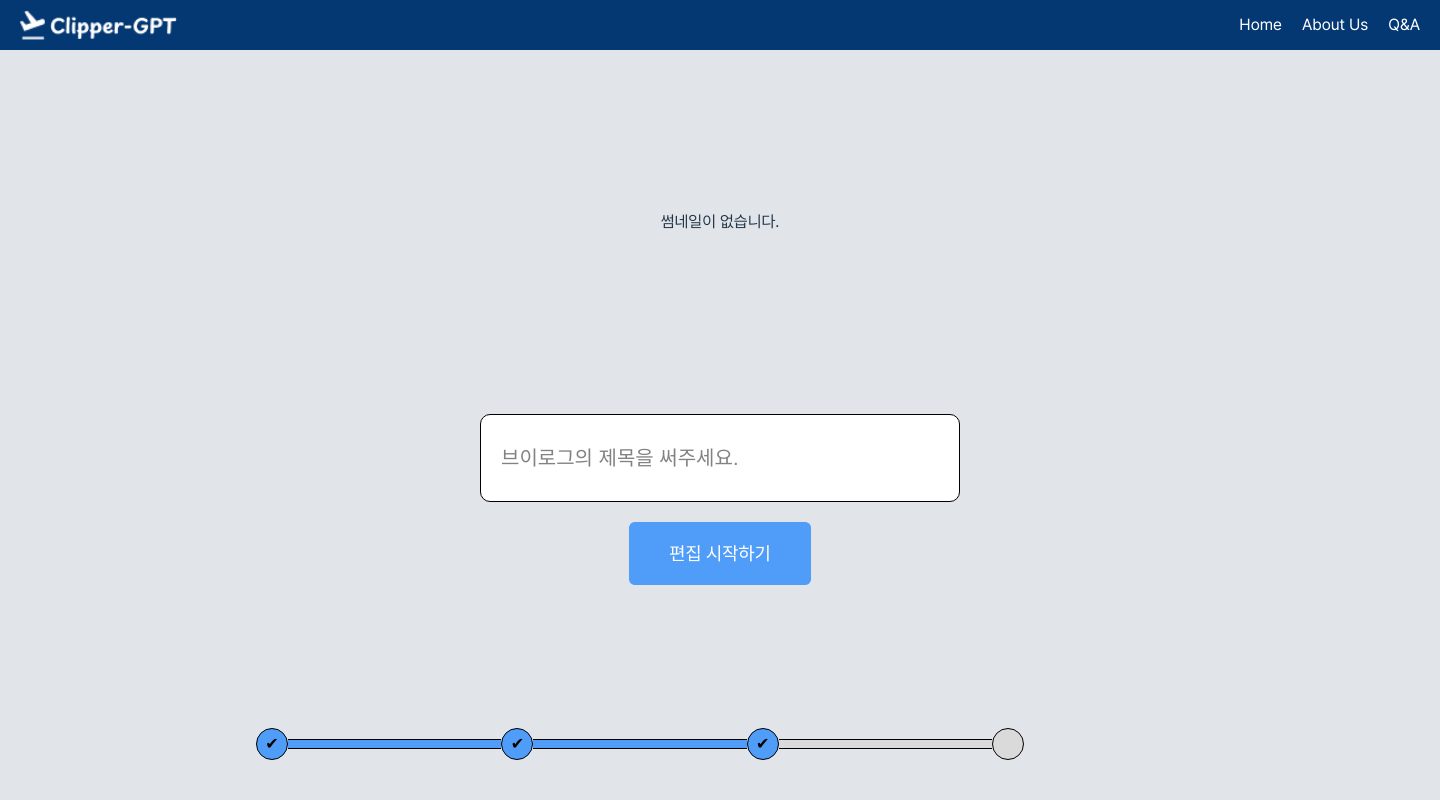
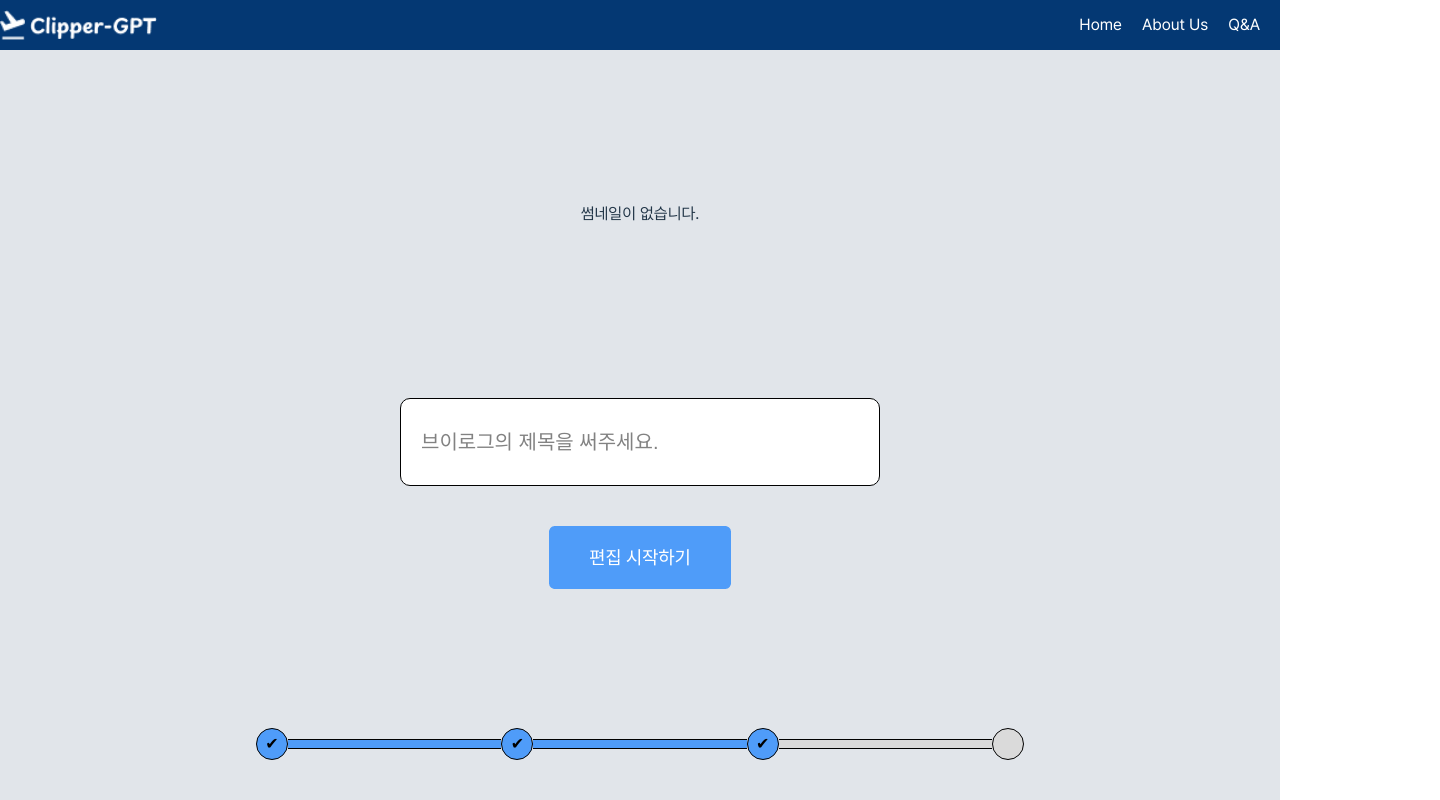
Before and after one commit to oyejin0925/Clipper-GPT, a React (Vite) app: page /editstep3 in a window 1280 px wide. Shown: the whole page, 1440 px wide, since content can reach past the window. Built offline with nearby package versions, Linux system fonts and the light colour scheme.

Commit message:
10/19 editStep 적응형 수정

```diff
--- a/index.html
+++ b/index.html
@@ -5,7 +5,7 @@
     <!-- <link rel="icon" type="image/svg+xml" href="/vite.svg" /> -->
     <link rel="icon" type="image/svg+xml" href="/tmplogo.png"/>
     <meta name="viewport" content="width=device-width, initial-scale=1.0" />
-    <title>Travely</title>
+    <title>Clipper-GPT</title>
   </head>
   <body>
     <div id="root"></div>
--- a/src/App.jsx
+++ b/src/App.jsx
@@ -1,7 +1,7 @@
 import { BrowserRouter, Routes, Route } from 'react-router-dom';
 
 import styled from 'styled-components';
-import Main from './pages/main';
+// import Main from './pages/main';
 import NavBar from './components/navbar';
 import EditStep1 from './pages/edit/editStep1';
 import EditStep2 from './pages/edit/editStep2';
@@ -19,8 +19,8 @@ function App() {
       <NavBar />
           <Container>
             <Routes>
-              <Route path='/' element={<Main />}/>
-              <Route path='/editstep1' element={<EditStep1 />}/>
+              {/* <Route path='/' element={<Main />}/> */}
+              <Route path='/' element={<EditStep1 />}/>
               <Route path='/editstep2' element={<EditStep2 />}/>
               <Route path='/editstep3' element={<EditStep3 />}/>
               <Route path='/editstep4' element={<EditStep4 />}/>
--- a/src/components/navbar.jsx
+++ b/src/components/navbar.jsx
@@ -4,17 +4,14 @@ import airplane from '../assets/img/navFooter/airplane.png';
 import logo from "../assets/img/navFooter/ClipperGPTLogo.png";
 import "../assets/font/pretendard.css";
 
-
 function NavBar() {
-
-
   return (
-    <Wrap >
+    <Wrap>
       <Link className='navmenu' to={'/'}>
-        <Menu>
+        <LogoContainer>
           <img src={airplane} alt="Airplane" />
           <img src={logo} alt="Travely White" />
-        </Menu>
+        </LogoContainer>
       </Link>
       <Pages>
         <Link className='navmenu' to={'/'}>
@@ -32,7 +29,7 @@ function NavBar() {
 }
 
 const Wrap = styled.div`
-  min-width: 1440px;
+  // min-width: 1080px;
   background-color: #043873;
   height: 50px;
   display: flex;
@@ -40,6 +37,28 @@ const Wrap = styled.div`
   align-items: center;
   flex-direction: row;
   font-family: Pretendard-Regular;
+
+  @media (min-width: 768px) {
+      width: 100vw;
+      min-width: 768px;
+      overflow: hidden;
+  }
+
+  @media (max-width: 768px) {
+    min-width: auto; // 모바일 화면에서 최소 너비 제거
+    height: auto; // 높이 자동 조정
+    padding: 10px; // 여백 추가
+  }
+`;
+
+const LogoContainer = styled.div`
+  display: flex;
+  align-items: center; // 이미지 세로 정렬
+
+  img {
+    height: 30px;
+    margin-right: 5px;
+  }
 `;
 
 const Pages = styled.div`
@@ -47,6 +66,12 @@ const Pages = styled.div`
   padding-right: 20px;
   display: flex;
   flex-direction: row;
+
+  @media (max-width: 768px) {
+    padding-right: 10px;
+    justify-content: flex-end; // 오른쪽 정렬
+    width: 100%; // 전체 너비 사용
+  }
 `;
 
 const Menu = styled.div`
@@ -61,9 +86,9 @@ const Menu = styled.div`
     transform: scale(1.1);
   }
 
-  img {
-    height: 30px;
-    margin-right: 5px;
+  @media (max-width: 768px) {
+    padding-left: 10px;
+    font-size: 14px;
   }
 `;
 
--- a/src/pages/edit/editStep1.jsx
+++ b/src/pages/edit/editStep1.jsx
@@ -25,7 +25,7 @@ function EditStep1() {
     return (
         <Container>
             <TitleContainer>
-                <p>나만의 여행 영상 편집자 <b style={{fontFamily: "Pretendard-Bold"}}>Clipper-GPT로</b></p>
+                <p>나만의 여행 영상 편집자 <b style={{fontFamily: "Pretendard-Bold"}}>Clipper-GPT</b>로</p>
                 <p>추억을 더 생생하게 간직해보세요.</p>
             </TitleContainer>
             <InputContainer>
@@ -52,7 +52,17 @@ const Container = styled.div`
     width: 100vw;
     height: calc(100vh - 50px);
     background-color: #E1E5EA;
-    min-width: 1440px;
+    min-width: 1080px;
+    @media (min-width: 768px) {
+        width: 100vw;
+        min-width: 768px;
+        overflow: hidden;
+    }
+    @media (max-width: 768px) {
+        width: 100vw;
+        min-width: 340px;
+        overflow: hidden;
+    }
 `;
 
 const TitleContainer = styled.div`
@@ -60,6 +70,12 @@ const TitleContainer = styled.div`
     padding-top: 7%;
     font-family: Pretendard-Regular;
     font-size: 60px;
+
+    @media (max-width: 768px) {
+        font-size: 28px;
+        padding: 15% 10px 5% 10px;
+    }
+
     p {
         margin: 0;
     }
@@ -80,11 +96,21 @@ const InputContainer = styled.div`
         border: 1px solid black;
         border-radius: 10px;
         padding-left: 20px;
+
+        @media (max-width: 768px) {
+            width: 100%;
+            max-width: 400px;
+            height: 60px;
+            font-size: 16px;
+        }
     }
 
     #input-email::placeholder {
         font-size: 20px;
         color: #828282;
+
+        @media (max-width: 768px) {
+            font-size: 16px;
     }
 `;
 
--- a/src/pages/edit/editStep2.jsx
+++ b/src/pages/edit/editStep2.jsx
@@ -9,6 +9,7 @@ import videoCancel from "../../assets/img/editStep/videoCancel.png";
 import btnEditGPS from "../../assets/img/editStep/btnEditGps.png";
 import ProgressBar from '../../components/progressbar';
 import EXIF from 'exif-js';
+import btnGoBack from "../../assets/img/editStep/btnGoBack.png";
 
 function EditStep2() {
     const navigate = useNavigate();
@@ -88,15 +89,12 @@ function EditStep2() {
             return;
         }
 
-        // 썸네일 정보를 포함하지 않는 파일 정보 배열 생성
         const filesWithThumbnails = selectedFiles.map((file) => ({
             file,
         }));
 
-        // 썸네일을 배열로 생성
         const thumbnailsToSend = thumbnails.filter(thumbnail => thumbnail !== null);
 
-        // email 정보를 함께 전달
         navigate('../editstep3', { state: { files: filesWithThumbnails, thumbnails: thumbnailsToSend, email } });
     };
 
@@ -119,6 +117,9 @@ function EditStep2() {
 
     return (
         <Container>
+            <GoBack onClick={() => navigate('/')} className="goback-button">
+                <img src={btnGoBack} alt="Go Back" />
+            </GoBack>
             <UploadContainer height={selectedFiles.length === 0 ? '180px' : '310px'}>
                 <TextContainer>
                     <p>영상을 시간 순서대로 업로드해주세요.</p>
@@ -186,7 +187,6 @@ function EditStep2() {
 }
 
 const Container = styled.div`
-    min-width: 1440px;
     width: 100vw;
     height: calc(100vh - 50px);
     background-color: #E1E5EA;
@@ -194,6 +194,20 @@ const Container = styled.div`
     flex-direction: column;
     align-items: center;
     font-family: Pretendard-Regular;
+
+    @media (max-width: 768px) {
+        width: 100vw;
+    }
+`;
+
+const GoBack = styled.div`
+    cursor: pointer;
+    align-self: flex-start;
+    margin-top: 20px; margin-left: 23px;
+
+    @media (min-width: 768px) {
+        display: none;
+    }
 `;
 
 const UploadContainer = styled.div`
@@ -203,7 +217,12 @@ const UploadContainer = styled.div`
     padding: 30px 50px 10px 50px;
     border: 1px solid black;
     border-radius: 5px;
-    margin-top: 50px;
+    margin-top: 40px;
+
+    @media (max-width: 768px) {
+        width: 80%; // 모바일 화면에서 너비를 100%로 설정
+        padding: 20px; // 모바일 화면에서 패딩 조정
+    }
 `;
 
 const TextContainer = styled.div`
@@ -212,13 +231,17 @@ const TextContainer = styled.div`
     p {
         margin: 0;
     }
+
+    @media (max-width: 768px) {
+        font-size: 14px;
+    }
 `;
 
 const BtnContainer = styled.div`
     display: flex;
     justify-content: center;
     margin-top: 20px;
-    padding-bottom: 10px;
+    padding-bottom: 10px
 `;
 
 const SelectedFiles = styled.div`
@@ -227,12 +250,20 @@ const SelectedFiles = styled.div`
     color: #333;
     max-height: 150px;
     overflow-y: auto;
+
+    @media (max-width: 768px) {
+        max-height: 135px;
+    }
 `;
 
 const FileList = styled.div`
     max-height: 135px;
     overflow-y: auto;
     padding: 0 10px;
+
+    @media (max-width: 768px) {
+        max-height: 135px;
+    }
 `;
 
 const FileItem = styled.div`
@@ -244,6 +275,11 @@ const FileItem = styled.div`
     background-color: #D9D9D9;
     padding: 5px 10px;
     border-radius: 5px;
+
+    @media (max-width: 768px) {
+        font-size: 12px;
+        padding: 5px;
+    }
 `;
 
 const Thumbnail = styled.img`
@@ -251,22 +287,36 @@ const Thumbnail = styled.img`
     height: 30px;
     margin-right: 8px;
     border-radius: 5px;
+
+    @media (max-width: 768px) {
+        width: 24px;
+        height: 24px;
+    }
 `;
 
 const ItemInfo = styled.div`
     display: flex;
     justify-content: space-between;
-    flex-grow: 1;`;
+    flex-grow: 1;
+`;
 
 const FileName = styled.span`
     width: 120px;
     text-align: left;
     margin-left: 20px;
+
+    @media (max-width: 768px) {
+        width: 100px;
+    }
 `;
 
 const GpsInfo = styled.span`
     font-size: 12px;
     margin-right: 20px;
+
+    @media (max-width: 768px) {
+        font-size: 10px;
+    }
 `;
 
 const GpsEditContainer = styled.div`
@@ -278,6 +328,11 @@ const GpsEditContainer = styled.div`
         border: 1px solid black;
         border-radius: 5px;
         background-color: #D9D9D9;
+
+        @media (max-width: 768px) {
+            font-size: 10px;
+            width: 70px;
+        }
     }
 `;
 
@@ -285,6 +340,11 @@ const CancelIcon = styled.img`
     width: 20px;
     height: 20px;
     cursor: pointer;
+
+    @media (max-width: 768px) {
+        width: 16px;
+        height: 16px;
+    }
 `;
 
 const CompleteContainer = styled.div`
@@ -296,6 +356,10 @@ const CompleteContainer = styled.div`
     left: 50%;
     transform: translateX(-50%);
     cursor: pointer;
+
+    @media (max-width: 768px) {
+        bottom: 150px; // 모바일 화면에서 버튼 위치 조정
+    }
 `;
 
 export default EditStep2;
--- a/src/pages/edit/editStep3.jsx
+++ b/src/pages/edit/editStep3.jsx
@@ -4,13 +4,15 @@ import { useState } from 'react';
 import "../../assets/font/pretendard.css";
 import btnStartEdit from "../../assets/img/editStep/btnStartEdit.png";
 import ProgressBar from '../../components/progressbar';
+import btnGoBack from "../../assets/img/editStep/btnGoBack.png";
+
 
 function EditStep3() {
     const location = useLocation();
     const navigate = useNavigate();
 
     const files = location.state?.files;
-    const thumbnails = location.state?.thumbnails; // 썸네일 정보 추가
+    const thumbnails = location.state?.thumbnails;
     const mail = location.state?.email;
     console.log("받아온 비디오 정보:", files);
     console.log("받아온 이메일:", mail);
@@ -23,22 +25,20 @@ function EditStep3() {
             return;
         }
 
-        // FormData 객체를 생성합니다.
         const formData = new FormData();
-        formData.append('mail', mail); // 메일 정보를 추가
-        formData.append('title', title); // 타이틀 추가
+        formData.append('mail', mail);
+        formData.append('title', title);
 
-        // 파일을 FormData에 추가
         if (files && files.length > 0) {
             files.forEach((file, index) => {
-                formData.append(`files[${index}]`, file); // 파일 추가
+                formData.append(`files[${index}]`, file);
             });
         }
 
         try {
             const response = await fetch('http://34.22.106.77', {
                 method: 'POST',
-                body: formData, // FormData를 요청 본문으로 전달
+                body: formData,
             });
 
             if (!response.ok) {
@@ -48,7 +48,6 @@ function EditStep3() {
             const result = await response.json();
             console.log(result);
 
-            // 다음 단계로 이동, 썸네일 정보도 함께 전달
             navigate('../editstep4', { state: { files, thumbnails, title, mail } });
         } catch (error) {
             console.error("Error during fetch:", error);
@@ -61,6 +60,9 @@ function EditStep3() {
 
     return (
         <Container>
+            <GoBack onClick={() => navigate('/editstep2')} className="goback-button">
+                <img src={btnGoBack} alt="Go Back" />
+            </GoBack>
             <ThumbnailContainer>
                 {thumbnailUrl ? (
                     <img src={thumbnailUrl} alt="썸네일" style={{ width: '100%', height: 'auto' }} />
@@ -80,7 +82,7 @@ function EditStep3() {
                     src={btnStartEdit}
                     alt="Get Started"
                     onClick={handleSubmit}
-                    style={{ cursor: 'pointer', marginTop: '10px', paddingTop: '10px' }}
+                    style={{ cursor: 'pointer', marginTop: '30px', paddingTop: '10px' }}
                 />
             </InputContainer>
             <ProgressBar currentStep={3} />
@@ -89,23 +91,44 @@ function EditStep3() {
 }
 
 const Container = styled.div`
-    min-width: 1440px;
     width: 100vw;
     height: calc(100vh - 50px);
     background-color: #E1E5EA;
-    font-family: Pretendard-Regular;
+    // min-width: 1440px;
     display: flex;
     flex-direction: column;
     align-items: center;
+    font-family: Pretendard-Regular;
+
+
+    @media (max-width: 768px) {
+        width: 100vw;
+    }
 `;
+const GoBack = styled.div`
+    cursor: pointer;
+    align-self: flex-start;
+    margin-top: 20px; margin-left: 23px;
 
+    @media (min-width: 768px) {
+        display: none;
+    }
+`;
 const ThumbnailContainer = styled.div`
     text-align: center;
-    width: 270px; height: 200px;
+    width: 270px;
+    height: 200px;
     display: flex;
     align-items: center;
     justify-content: center;
     margin-top: 5%;
+
+    @media (max-width: 768px) {
+        width: 100%;
+        max-width: 300px;
+        height: auto;
+        margin-top: 10%;
+    }
 `;
 
 const InputContainer = styled.div`
@@ -123,11 +146,21 @@ const InputContainer = styled.div`
         border: 1px solid black;
         border-radius: 10px;
         padding-left: 20px;
+
+        @media (max-width: 768px) {
+            width: 300px;
+            height: 60px;
+            font-size: 16px;
+        }
     }
 
     #input-title::placeholder {
         font-size: 20px;
         color: #828282;
+
+        @media (max-width: 768px) {
+            font-size: 16px;
+        }
     }
 `;
 
--- a/src/pages/edit/editStep4.jsx
+++ b/src/pages/edit/editStep4.jsx
@@ -3,13 +3,14 @@ import { useLocation, useNavigate } from 'react-router-dom';
 import "../../assets/font/pretendard.css";
 import btnGoHome from "../../assets/img/editStep/btnGoHome.png";
 import ProgressBar from '../../components/progressbar';
+import btnGoBack from "../../assets/img/editStep/btnGoBack.png";
 
 function EditStep4() {
     const location = useLocation();
     const navigate = useNavigate();
 
     const files = location.state?.files;
-    const thumbnails = location.state?.thumbnails; // 썸네일 정보 추가
+    const thumbnails = location.state?.thumbnails;
     const title = location.state?.title;
     console.log("받아온 비디오 정보:", files);
     console.log("받아온 제목:", title);
@@ -23,9 +24,12 @@ function EditStep4() {
 
     return (
         <Container>
+            <GoBack onClick={() => navigate('/editstep3')} className="goback-button">
+                <img src={btnGoBack} alt="Go Back" />
+            </GoBack>
             <ThumbnailContainer>
                 {thumbnailUrl ? (
-                    <img src={thumbnailUrl} alt="썸네일" style={{ width: '100%', maxHeight: 'auto' }} />
+                    <img src={thumbnailUrl} alt="썸네일" style={{ width: '100%', height: 'auto' }} />
                 ) : (
                     <p>썸네일이 없습니다.</p>
                 )}
@@ -49,23 +53,44 @@ function EditStep4() {
 }
 
 const Container = styled.div`
-    min-width: 1440px;
     width: 100vw;
     height: calc(100vh - 50px);
     background-color: #E1E5EA;
-    font-family: Pretendard-Regular;
+    // min-width: 1440px;
     display: flex;
     flex-direction: column;
     align-items: center;
+    font-family: Pretendard-Regular;
+
+
+    @media (max-width: 768px) {
+        width: 100vw;
+    }
 `;
+const GoBack = styled.div`
+    cursor: pointer;
+    align-self: flex-start;
+    margin-top: 20px; margin-left: 23px;
 
+    @media (min-width: 768px) {
+        display: none;
+    }
+`;
 const ThumbnailContainer = styled.div`
     text-align: center;
-    width: 270px; height: 200px;
+    width: 270px;
+    height: 200px;
     display: flex;
     align-items: center;
     justify-content: center;
     margin-top: 5%;
+
+    @media (max-width: 768px) {
+        width: 100%;
+        max-width: 300px;
+        height: auto;
+        margin-top: 10%;
+    }
 `;
 
 const CommentContainer = styled.div`
@@ -75,6 +100,13 @@ const CommentContainer = styled.div`
         margin: 0;
     }
     color: #828282;
+
+    @media (max-width: 768px) {
+        padding: 20px 0;
+        p {
+            font-size: 14px;
+        }
+    }
 `;
 
 const BtnContainer = styled.div`
@@ -82,6 +114,13 @@ const BtnContainer = styled.div`
     flex-direction: column;
     align-items: center;
     text-align: center;
+
+    @media (max-width: 768px) {
+        img {
+            width: 80%;
+            max-width: 200px;
+        }
+    }
 `;
 
 export default EditStep4;
```
Also changed, not shown: src/assets/img/editStep/btnGoBack.png (added).
